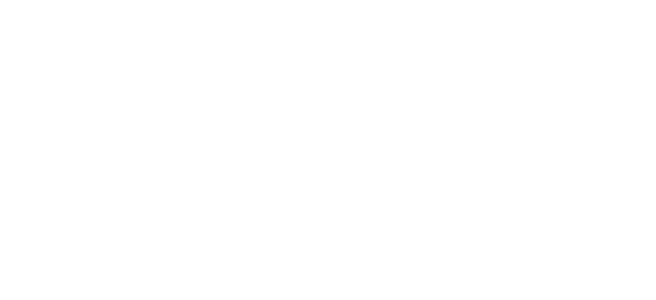
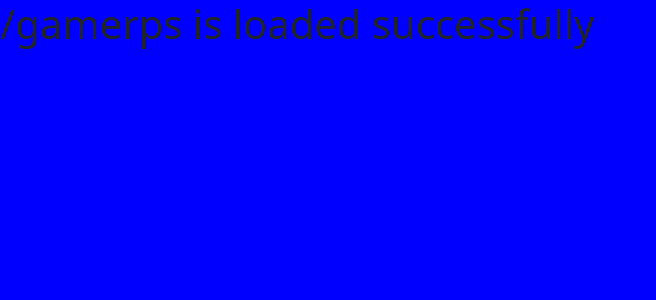
Before and after one commit to Febrianians/Gamers-Heaven, a React (Create React App) app: page /gamerps in a window 1280 px wide. Before the commit this address had no page. Shown: the top 300 px of the page, without its empty margins (0-656 px from the left). Built offline with nearby package versions, Linux system fonts and the light colour scheme.

Commit message:
First Commit

```diff
--- a/src/App.js
+++ b/src/App.js
@@ -1,4 +1,4 @@
-import { LandingPage, RegisterPage, LoginPage } from './pages';
+import { LandingPage, RegisterPage, LoginPage, GameRPSPage } from './pages';
 // import './App.css';
 import 'bootstrap/dist/css/bootstrap.min.css';
 import { Routes, Route } from 'react-router-dom';
@@ -10,6 +10,7 @@ function App() {
         <Route exact path='/' element={<LandingPage />} />
         <Route path='/register' element={<RegisterPage />} />
         <Route path='/login' element={<LoginPage />} />
+        <Route path='/gamerps' element={<GameRPSPage />} />
       </Routes>
     </>
   );
--- /dev/null
+++ b/src/Pages/GameRPSPage/GameRPSPage.jsx
@@ -0,0 +1,11 @@
+import React from 'react';
+import styles from './GameRPSPageStyle.module.css'
+
+export default function GamePRSPage() {
+
+  return(
+    <>
+      <h1 className={styles.body}>/gamerps is loaded successfully</h1>
+    </>
+  )
+}
--- /dev/null
+++ b/src/Pages/GameRPSPage/GameRPSPageStyle.module.css
@@ -0,0 +1,3 @@
+body {
+  background-color: blue !important;
+}
--- a/src/pages/index.js
+++ b/src/pages/index.js
@@ -1,3 +1,4 @@
 export { default as LandingPage } from './LandingPage/LandingPage';
 export { default as RegisterPage } from './RegisterPage/RegisterPage';
 export { default as LoginPage } from './LoginPage/LoginPage';
+export { default as GameRPSPage } from './GameRPSPage/GameRPSPage';
```
